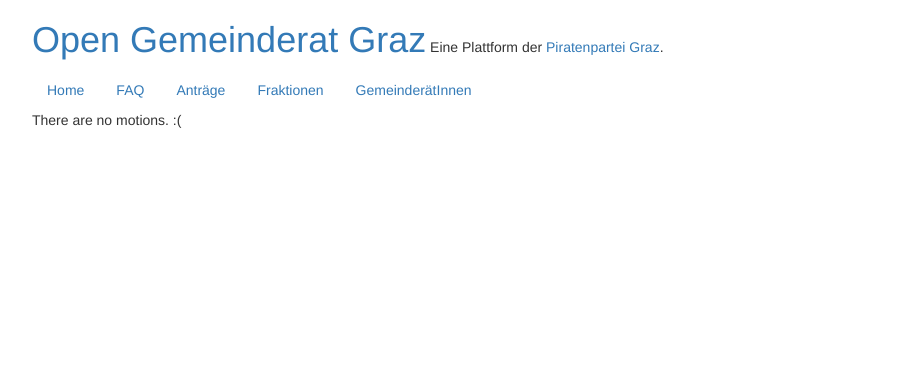
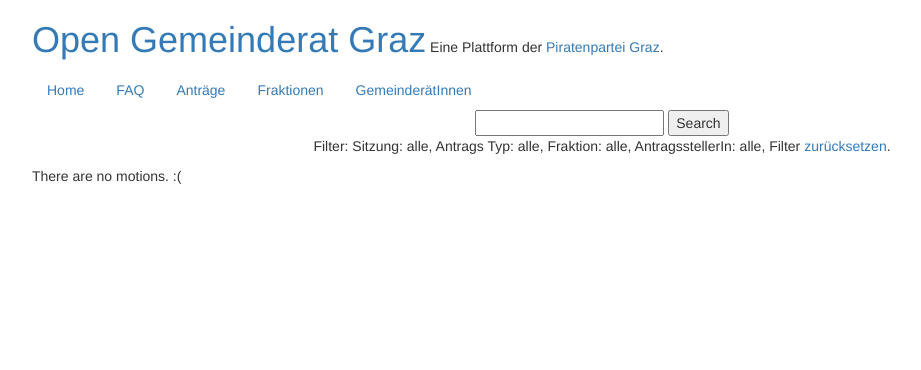
Before and after one commit to PPOE/open-grgraz, a Django app: page /motions/ in a window 1280 px wide. Shown: the top 370 px of the page, without its empty margins (38-959 px from the left). Run offline with Django 3.2, Linux system fonts and the light colour scheme; data that the repository does not hold is empty; some libraries are stand-ins or nearby versions.

Commit message:
add search

```diff
--- a/api/templates/motions/list.html
+++ b/api/templates/motions/list.html
@@ -3,23 +3,11 @@
 
 
 {% block body_block %}
-    {% if motions %}
-        <nav class="text-center" aria-label="Page navigation">
-            <ul class="pagination">
-                <li class="{% if not motions.has_previous %}disabled{% endif %}">
-                    <a href="{% if motions.has_previous %}?session={{ request.GET.session }}&type={{ request.GET.type }}&group={{ request.GET.group }}&proposer={{ request.GET.proposer }}&page={{ motions.previous_page_number }}{% endif %}" aria-label="Previous">
-                        <span aria-hidden="true">&laquo;</span>
-                    </a>
-                </li>
-                {% for page in motions.paginator.page_range %}
-                <li class="{% if motions.number == page %}active{% endif %}"><a href="?session={{ request.GET.session }}&type={{ request.GET.type }}&group={{ request.GET.group }}&proposer={{ request.GET.proposer }}&page={{ page }}">{{ page }}</a></li>
-                {% endfor %}
-                <li class="{% if not motions.has_next %}disabled{% endif %}">
-                    <a href="{% if motions.has_next %}?session={{ request.GET.session }}&type={{ request.GET.type }}&group={{ request.GET.group }}&proposer={{ request.GET.proposer }}&page={{ motions.next_page_number }}{% endif %}" aria-label="Next">
-                        <span aria-hidden="true">&raquo;</span>
-                    </a>
-                </li>
-            </ul>
+        <div class="text-center">
+            <form>
+                <input id="search" name="search" value="{% if request.GET.search %}{{ request.GET.search }}{% else %}{% endif %}" />
+                <button type="submit">Search</button>
+            </form>
             <p>
                 Filter:
                 Sitzung: {% if request.GET.session %}{{ request.GET.session }}{% else %}alle{% endif %},
@@ -28,6 +16,25 @@
                 AntragsstellerIn: {% if request.GET.proposer %}{{ request.GET.proposer }}{% else %}alle{% endif %},
                 Filter <a href="{% url 'motions_list' %}">zurücksetzen</a>.
             </p>
+        </div>
+
+    {% if motions %}
+        <nav class="text-center" aria-label="Page navigation">
+            <ul class="pagination">
+                <li class="{% if not motions.has_previous %}disabled{% endif %}">
+                    <a href="{% if motions.has_previous %}?session={{ request.GET.session }}&type={{ request.GET.type }}&group={{ request.GET.group }}&proposer={{ request.GET.proposer }}&search={{ request.GET.search }}&page={{ motions.previous_page_number }}{% endif %}" aria-label="Previous">
+                        <span aria-hidden="true">&laquo;</span>
+                    </a>
+                </li>
+                {% for page in motions.paginator.page_range %}
+                <li class="{% if motions.number == page %}active{% endif %}"><a href="?session={{ request.GET.session }}&type={{ request.GET.type }}&group={{ request.GET.group }}&proposer={{ request.GET.proposer }}&search={{ request.GET.search }}&page={{ page }}">{{ page }}</a></li>
+                {% endfor %}
+                <li class="{% if not motions.has_next %}disabled{% endif %}">
+                    <a href="{% if motions.has_next %}?session={{ request.GET.session }}&type={{ request.GET.type }}&group={{ request.GET.group }}&proposer={{ request.GET.proposer }}&search={{ request.GET.search }}&page={{ motions.next_page_number }}{% endif %}" aria-label="Next">
+                        <span aria-hidden="true">&raquo;</span>
+                    </a>
+                </li>
+            </ul>
         </nav>
         <table class="table">
             <thead>
@@ -58,15 +65,15 @@
         <nav class="text-center" aria-label="Page navigation">
             <ul class="pagination">
                 <li class="{% if not motions.has_previous %}disabled{% endif %}">
-                    <a href="{% if motions.has_previous %}?session={{ request.GET.session }}&type={{ request.GET.type }}&group={{ request.GET.group }}&proposer={{ request.GET.proposer }}&page={{ motions.previous_page_number }}{% endif %}" aria-label="Previous">
+                    <a href="{% if motions.has_previous %}?session={{ request.GET.session }}&type={{ request.GET.type }}&group={{ request.GET.group }}&proposer={{ request.GET.proposer }}&search={{ request.GET.search }}&page={{ motions.previous_page_number }}{% endif %}" aria-label="Previous">
                         <span aria-hidden="true">&laquo;</span>
                     </a>
                 </li>
                 {% for page in motions.paginator.page_range %}
-                <li class="{% if motions.number == page %}active{% endif %}"><a href="?session={{ request.GET.session }}&type={{ request.GET.type }}&group={{ request.GET.group }}&proposer={{ request.GET.proposer }}&page={{ page }}">{{ page }}</a></li>
+                <li class="{% if motions.number == page %}active{% endif %}"><a href="?session={{ request.GET.session }}&type={{ request.GET.type }}&group={{ request.GET.group }}&proposer={{ request.GET.proposer }}&search={{ request.GET.search }}&page={{ page }}">{{ page }}</a></li>
                 {% endfor %}
                 <li class="{% if not motions.has_next %}disabled{% endif %}">
-                    <a href="{% if motions.has_next %}?session={{ request.GET.session }}&type={{ request.GET.type }}&group={{ request.GET.group }}&proposer={{ request.GET.proposer }}&page={{ motions.next_page_number }}{% endif %}" aria-label="Next">
+                    <a href="{% if motions.has_next %}?session={{ request.GET.session }}&type={{ request.GET.type }}&group={{ request.GET.group }}&proposer={{ request.GET.proposer }}&search={{ request.GET.search }}&page={{ motions.next_page_number }}{% endif %}" aria-label="Next">
                         <span aria-hidden="true">&raquo;</span>
                     </a>
                 </li>
--- a/api/views.py
+++ b/api/views.py
@@ -64,6 +64,7 @@ class MotionsList(generic.ListView):
         type = self.request.GET.get('type', None)
         group = self.request.GET.get('group', None)
         proposer = self.request.GET.get('proposer', None)
+        search = self.request.GET.get('search', None)
         if session is not None and session is not '':
             queryset = queryset.filter(session__session_date=session)
         if type is not None and type is not '':
@@ -72,6 +73,8 @@ class MotionsList(generic.ListView):
             queryset = queryset.filter(parliamentary_group__id=group)
         if proposer is not None and proposer is not '':
             queryset = queryset.filter(proposer__name=proposer)
+        if search is not None and search is not '':
+            queryset = queryset.filter(title__contains=search)
 
         paginator = Paginator(queryset, 100)
         page = self.request.GET.get('page')
```
